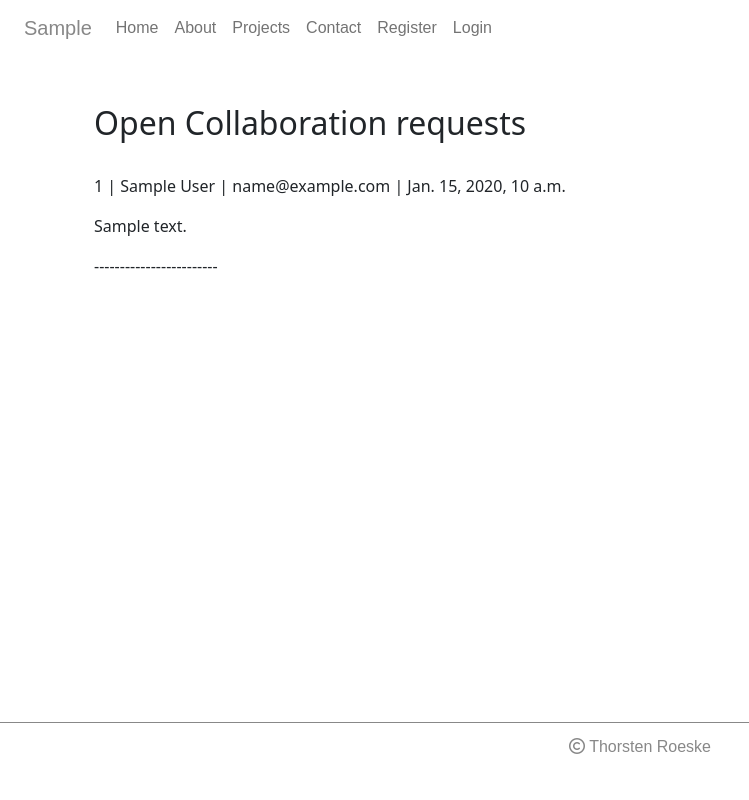
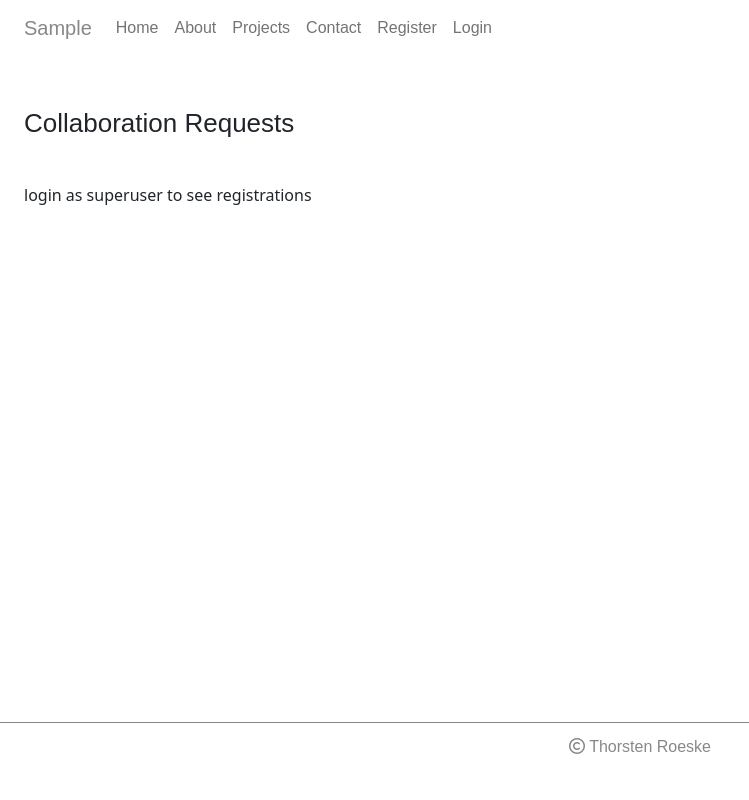
Before and after one commit to troeske/Portfolio-Web-App, a Django app: template contact/templates/contact/collaboration_request_list.html in a window 1280 px wide. Shown: the whole page, without its empty margins (0-749 px from the left). Run offline with Django 4.2, Linux system fonts and the light colour scheme; the template is opened without the code that fills it: most values are stand-ins (such as "Sample title", 1, 10 or a date in 2020); some libraries are stand-ins or nearby versions.

Commit message:
add: collaboration_request_list styling and add many-to-one relationsship to consultant that was missing

```diff
--- a/contact/templates/contact/collaboration_request_list.html
+++ b/contact/templates/contact/collaboration_request_list.html
@@ -3,15 +3,47 @@
 
 {% block content %}
 
-<div class="container mt-5">
-    <h2>Open Collaboration requests</h2>
+<div class="container-fluid mt-5">
+    <p class="ts-h3">Collaboration Requests</p>
     <br>
-    {% for cr in crs %}
-    <p>{{ cr.id }} | {{ cr.first_name }} {{ cr.last_name }} | {{ cr.email }} | {{ cr.request_date }}</p>
-    <p>{{ cr.message }}</p>
-    <p>------------------------</p>
-    <br>
-    {% endfor %}
+
+    {% if user.is_superuser %}
+
+    {% if show_crs %}
+    <table class="table table-dark table-striped">
+        <thead>
+            <tr>
+                <th scope="col" class="align-top">#</th>
+                <th scope="col" class="align-top">Name</th>
+                <th scope="col" class="d-none d-sm-table-cell align-top">eMail</th>
+                <th scope="col" class="align-top">Request Date</th>
+                <th scope="col" class="align-top">Message</th>
+            </tr>
+        </thead>
+        <tbody>
+            {% for cr in crs %}
+            <tr>
+                <th scope="row">{{ cr.id }}</th>
+                <td>{{ cr.last_name }}, {{ cr.first_name }}</td>
+                <td  class="d-none d-sm-table-cell">{{ cr.email }}</td>
+                <td>{{ cr.request_date|date:"d/m/y" }}</td>
+                <td>{{ cr.message }}</td>
+            </tr>
+            {% endfor %}
+        </tbody>
+    </table>
+
+    {% else %}
+    <!-- for show_crs -->
+    <p>no registrations to display</p>
+
+    {% endif %}
+
+    {% else %}
+    <!--  for is_superuser -->
+    <p>login as superuser to see registrations</p>
+
+    {% endif %}
 
 </div>
 
--- a/contact/templates/contact/contact.html
+++ b/contact/templates/contact/contact.html
@@ -5,7 +5,7 @@
 
 {% block content %}
 
-<div class="container mt-5">
+<div class="container my-5">
     <h3>Let’s create something amazing together!</h3>
     <p>Looking to collaborate on an exciting project? I’d love to hear from you!</p>
     <p>Please provide your name, email, and a
--- a/projects/templates/projects/client_registration_list.html
+++ b/projects/templates/projects/client_registration_list.html
@@ -5,7 +5,7 @@
 
 <section>
     <div class="container-fluid text-start w-100 mt-5 pt-5">
-        <h2>Client Registratgions</h2>
+        <p class="ts-h3">Client Registrations</p>
         <br>
 
         {% if user.is_superuser %}
--- a/templates/base.html
+++ b/templates/base.html
@@ -69,6 +69,10 @@
             {% endif %};
 
             {% if request.path == about_url %};
+            --ts-bg-std-color: {{ ts_bg_std_color }};
+            {% endif %};
+
+            {% if request.path == contact_url %};
             --ts-bg-std-color: {{ ts_bg_std_color }};
             {% endif %};
 
```
Also changed, not shown: contact/forms.py (+9 -0 lines), contact/models.py (+6 -2 lines), contact/views.py (+15 -2 lines), contact/migrations/0006_alter_collaborationrequest_options_and_more.py (added).
